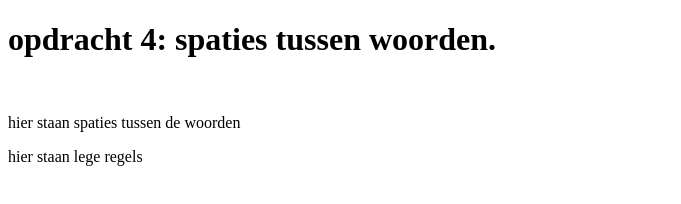
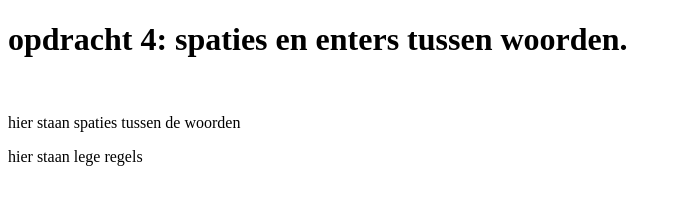
Before and after one commit to SanderVandeputte/webdevelopment, a plain HTML site: page labo_2/opdracht_4.html in a window 1280 px wide. Shown: the whole page, without its empty margins (0-681 px from the left). Drawn offline with Linux system fonts and the light colour scheme.

Commit message:
kleine aanpassingen + verslag op website

```diff
--- a/labo_2/opdracht_4.html
+++ b/labo_2/opdracht_4.html
@@ -5,7 +5,7 @@
     <title>opdracht 4</title>
 </head>
 <body>
-<h1>opdracht 4: spaties tussen woorden.</h1>
+<h1>opdracht 4: spaties en enters tussen woorden.</h1>
 <br>
 <p>    hier    staan    spaties    tussen    de    woorden    </p>
 <p>
```
Also changed, not shown: labo_2/labo_2.html (+2 -0 lines), 1 other file.
